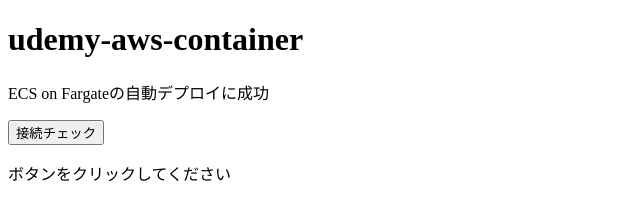
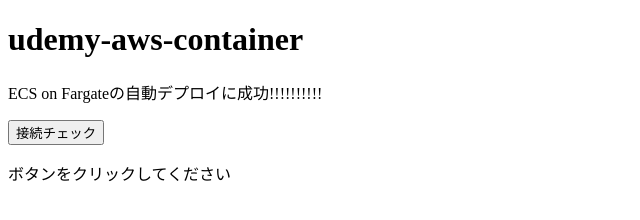
Before and after one commit to mackerel3812/mackerel-aws-container, a website: page myapp/static/index.html in a window 1280 px wide. Shown: the full height of the page, 0-640 px from the left. Drawn offline with Linux system fonts and the light colour scheme.

Commit message:
secound Update index.html

```diff
--- a/myapp/static/index.html
+++ b/myapp/static/index.html
@@ -6,7 +6,7 @@
   </head>
   <body>
     <h1>udemy-aws-container</h1>
-    <p>ECS on Fargateの自動デプロイに成功</p>
+    <p>ECS on Fargateの自動デプロイに成功!!!!!!!!!!</p>
     <button id="health-check">接続チェック</button>
     <p id="message">ボタンをクリックしてください</p>
     <script src="main.js"></script>
```
